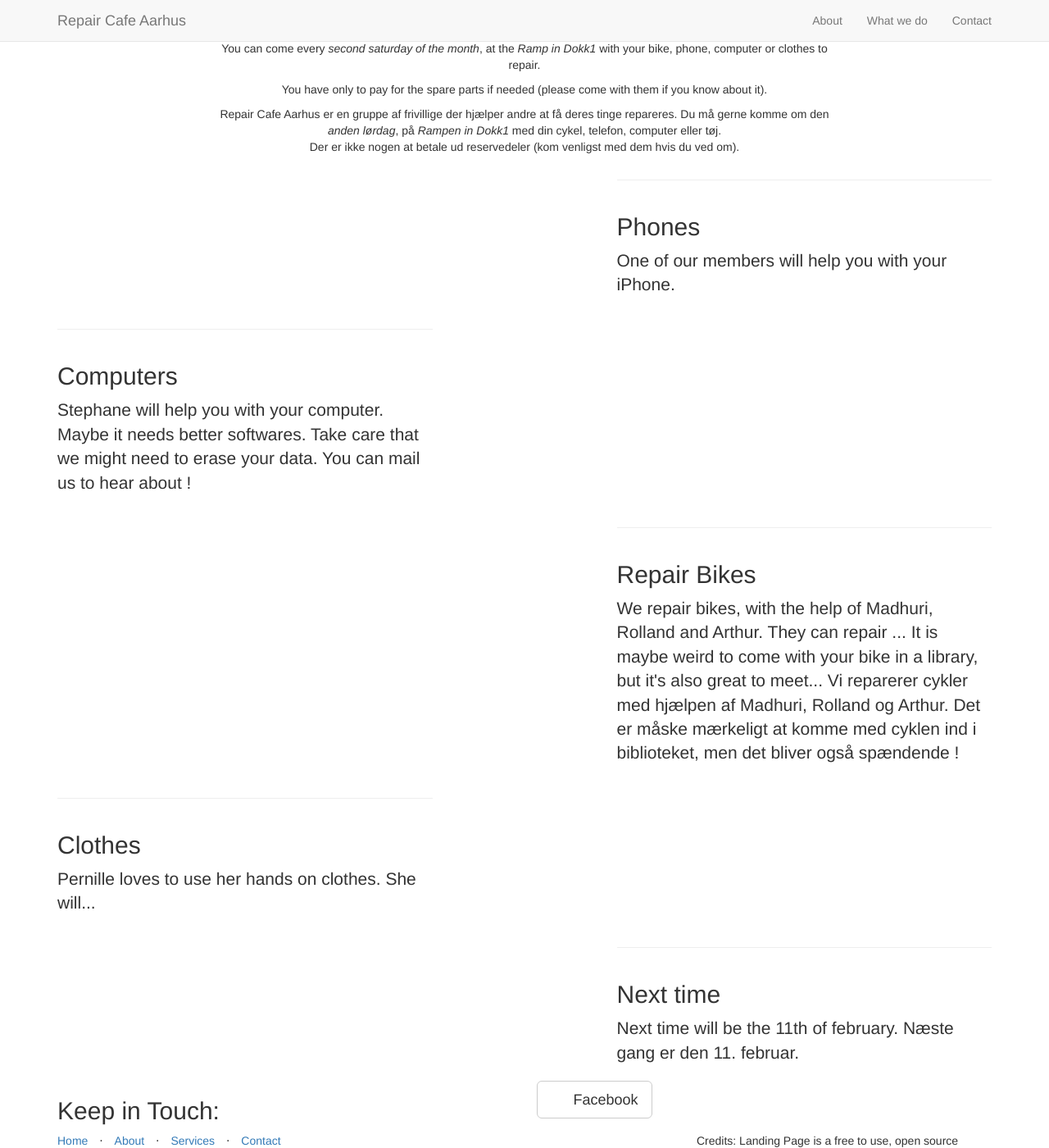
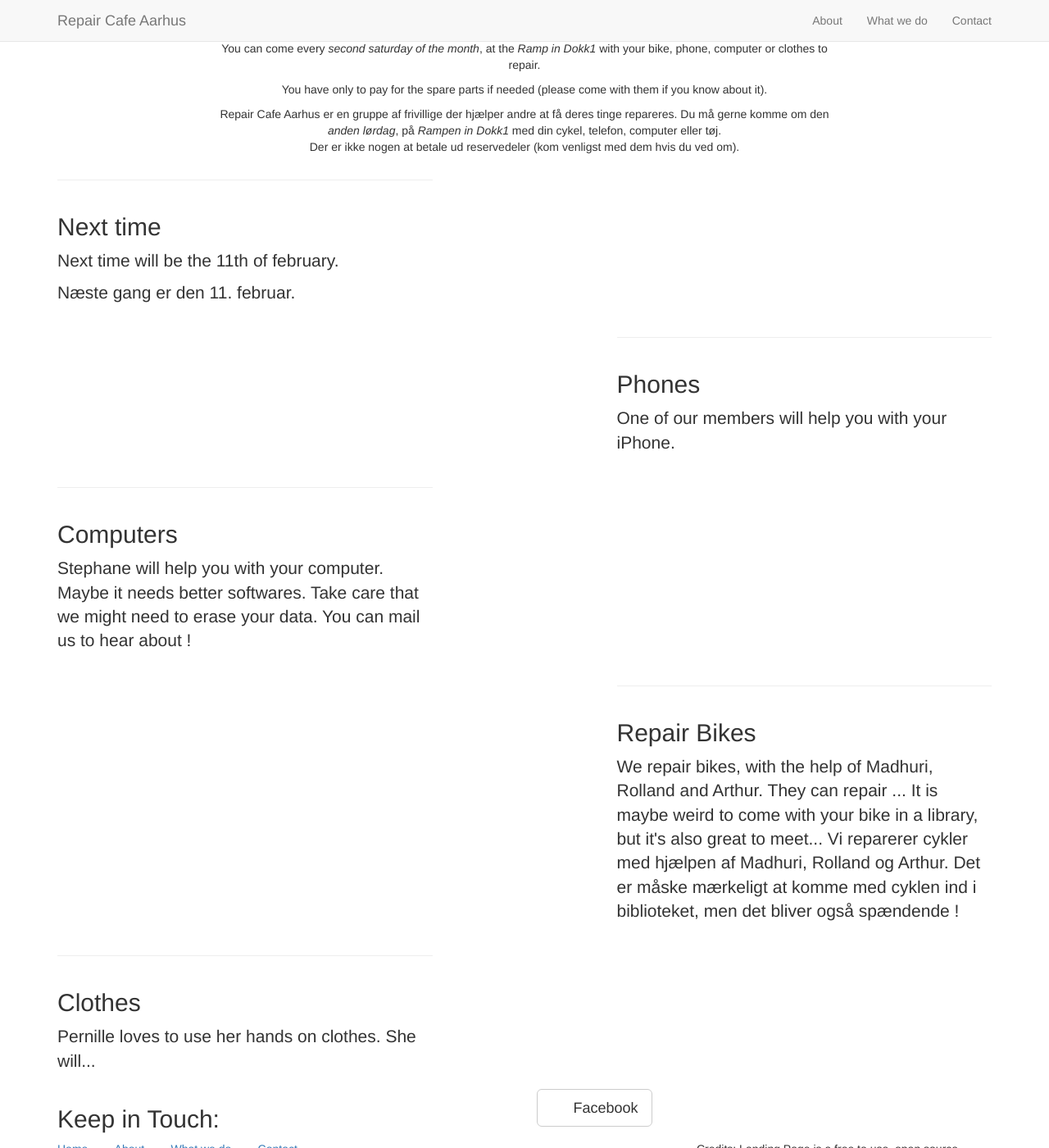
Before and after one commit to RepairCafeAarhus/RepairCafeAarhus.github.io, a Jekyll site: the page built from _posts/2016-01-20-services-2.markdown, in a window 1280 px wide and 1400 px high, scrolled down 251 px. Shown: the whole window at 82% size. Built offline with Jekyll 4.4.1, drawn with Linux system fonts in a browser that asks for light colours; nearby versions of some CDN libraries; library files that are not in the unit come from our copies.

Commit message:
works indeed great with the dates

```diff
--- a/_includes/footer.html
+++ b/_includes/footer.html
@@ -13,7 +13,7 @@
                     </li>
                     <li class="footer-menu-divider">&sdot;</li>
                     <li>
-                        <a href="#services">Services</a>
+                        <a href="#services">What we do</a>
                     </li>
                     <li class="footer-menu-divider">&sdot;</li>
                     <li>
```
Also changed, not shown: _posts/2016-01-10-services-1.markdown (renamed from _posts/2016-01-21-services-1.markdown).
